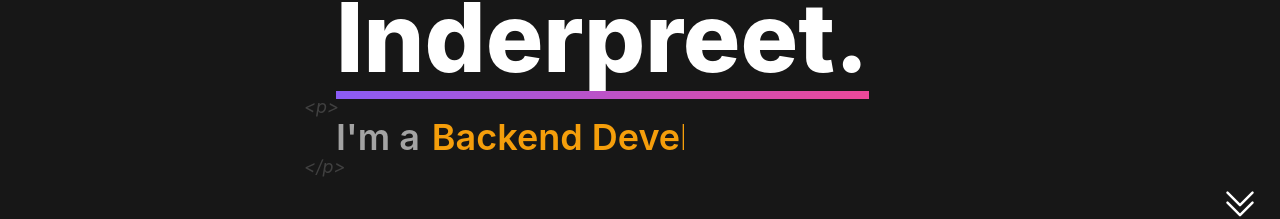
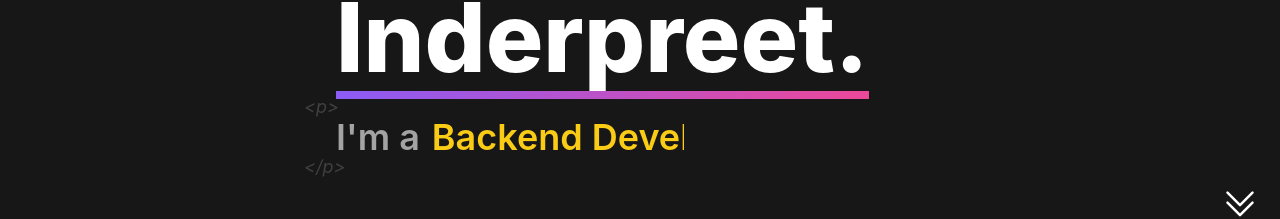
Before and after one commit to Inderpreet-React/portfolio, a React (Create React App) app: page / in a window 1280 px wide. Shown: the part 488-707 px from the top of the page. Built offline with nearby package versions, Linux system fonts and the light colour scheme.

Commit message:
change color

```diff
--- a/src/components/AboutMe.js
+++ b/src/components/AboutMe.js
@@ -74,7 +74,7 @@ export default function AboutMe({ isAboutMeRef }) {
 							<span className="absolute -top-6 -left-2 text-lg font-normal italic text-neutral-700 md:-left-8">
 								{"<p> "}
 							</span>
-							I'm a <h1 className="iam ml-3 text-amber-500"> {currentName}</h1>
+							I'm a <h1 className="iam ml-3 text-yellow-400"> {currentName}</h1>
 							<span className="absolute -bottom-6 -left-2 text-lg font-normal italic text-neutral-700 md:-left-8">
 								{" </p>"}
 							</span>
```
